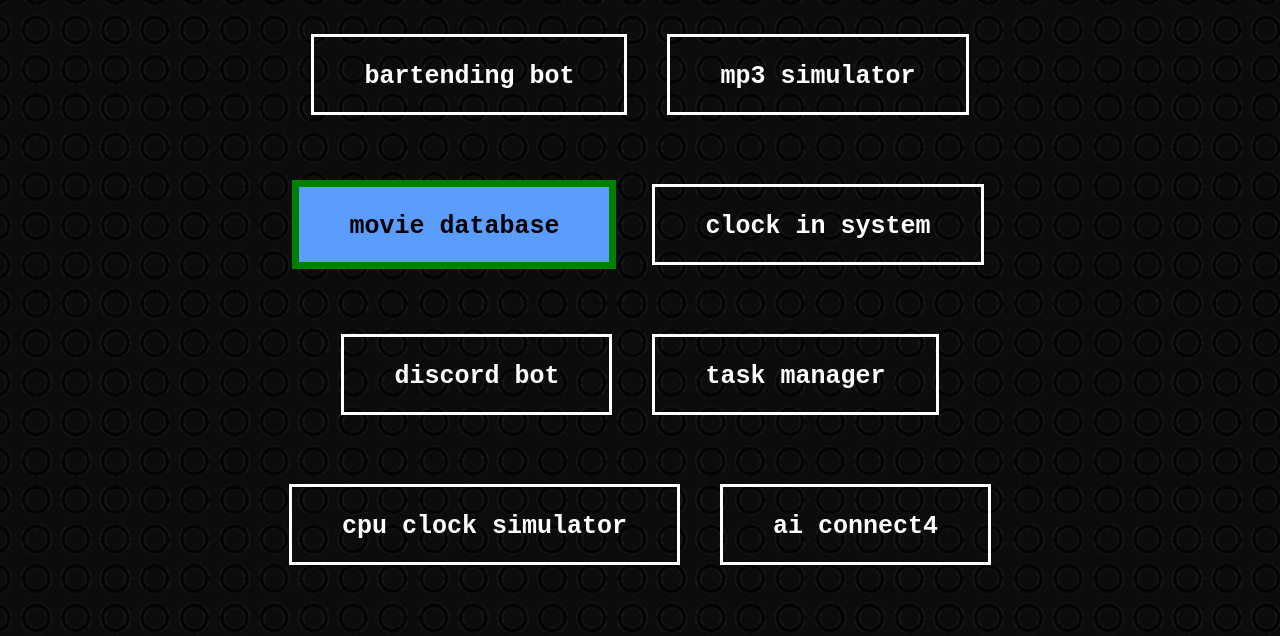
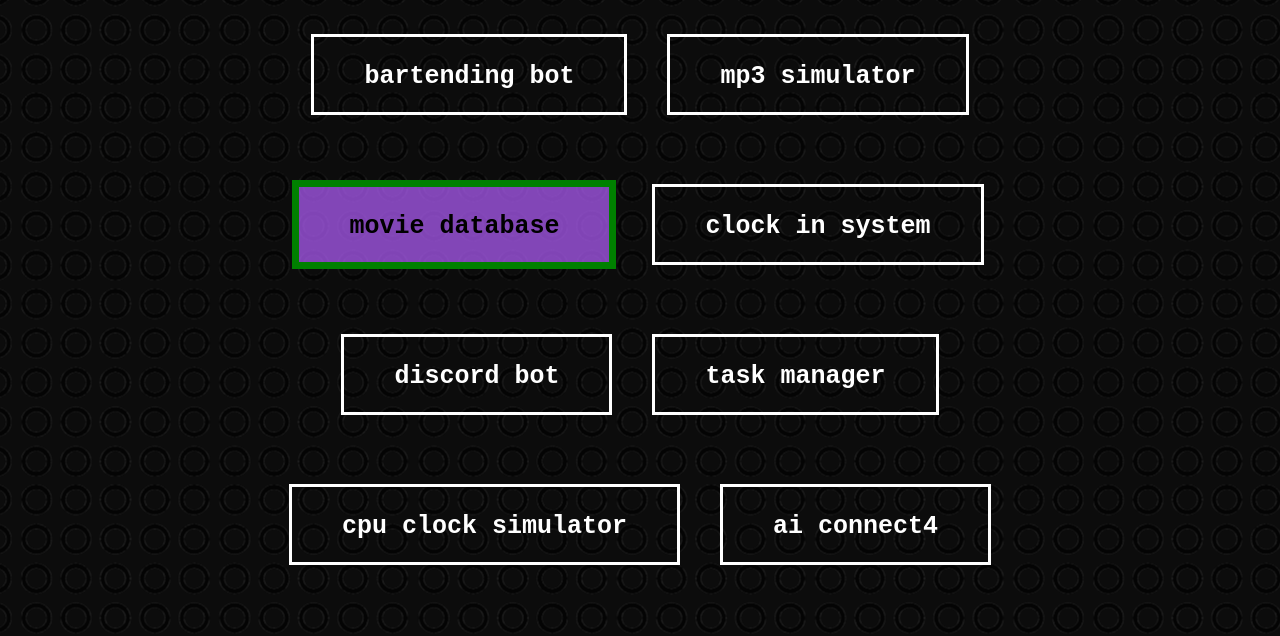
Before and after one commit to aidandobkins/portfoliosite, a plain HTML site: page aboutme.html in a window 1280 px wide. In both pictures the pointer is over the input "movie database". Shown: the part 125-761 px from the top of the page. Drawn offline with Linux system fonts and the light colour scheme; files whose address does not match are found by name.

Commit message:
changed color to match on chart

```diff
--- a/styles/styles.css
+++ b/styles/styles.css
@@ -247,7 +247,7 @@
 
 #moviebtn:hover {
     transition: 0.5s;
-    background-color: rgb(91, 156, 255);
+    background-color: rgba(170, 90, 240, 0.75);
     border-color: green;
     box-shadow: 0 0 0 4px green;
 }
```
